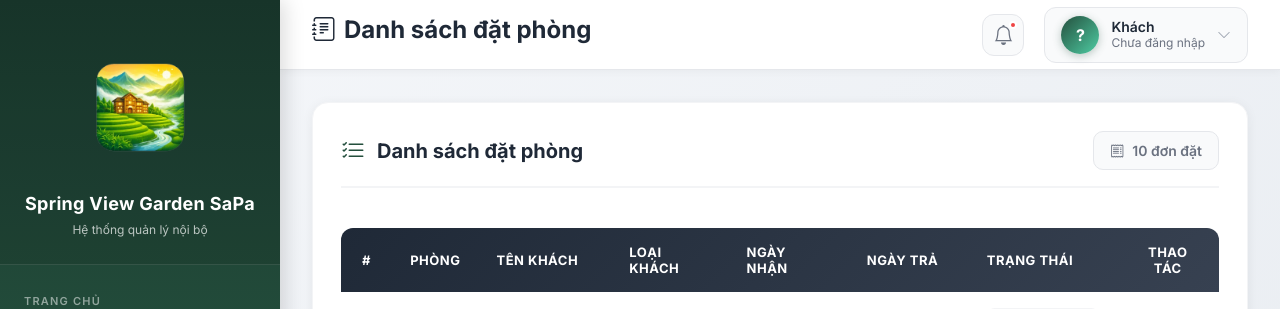
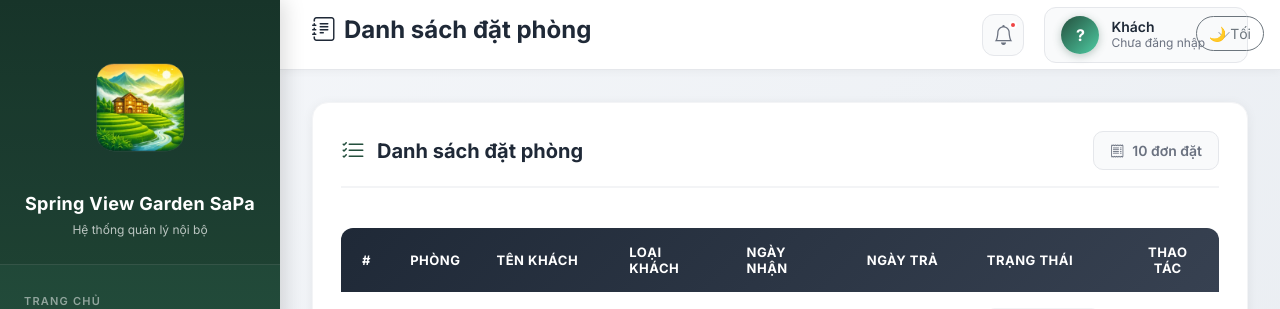
Before and after one commit to huyhandsome6996/quanlykhachsan, a Django app: page /dat-phong/danh-sach/ in a window 1280 px wide. Shown: the top 309 px of the page. Run offline with Django 5.2, Linux system fonts and the light colour scheme; data comes from the database, SQL or seed files in the repository; some libraries are stand-ins or nearby versions.

Commit message:
sang toi 4

```diff
--- a/templates/base.html
+++ b/templates/base.html
@@ -498,6 +498,11 @@
         font-size: 14px;
     }
 </style>
+<button id="theme-toggle-fab" class="btn btn-outline-secondary d-flex align-items-center">
+    <span id="theme-toggle-icon">🌙</span>
+    <span id="theme-toggle-text" class="ms-1">Tối</span>
+</button>
 
+<script>
 
  </html>
```
